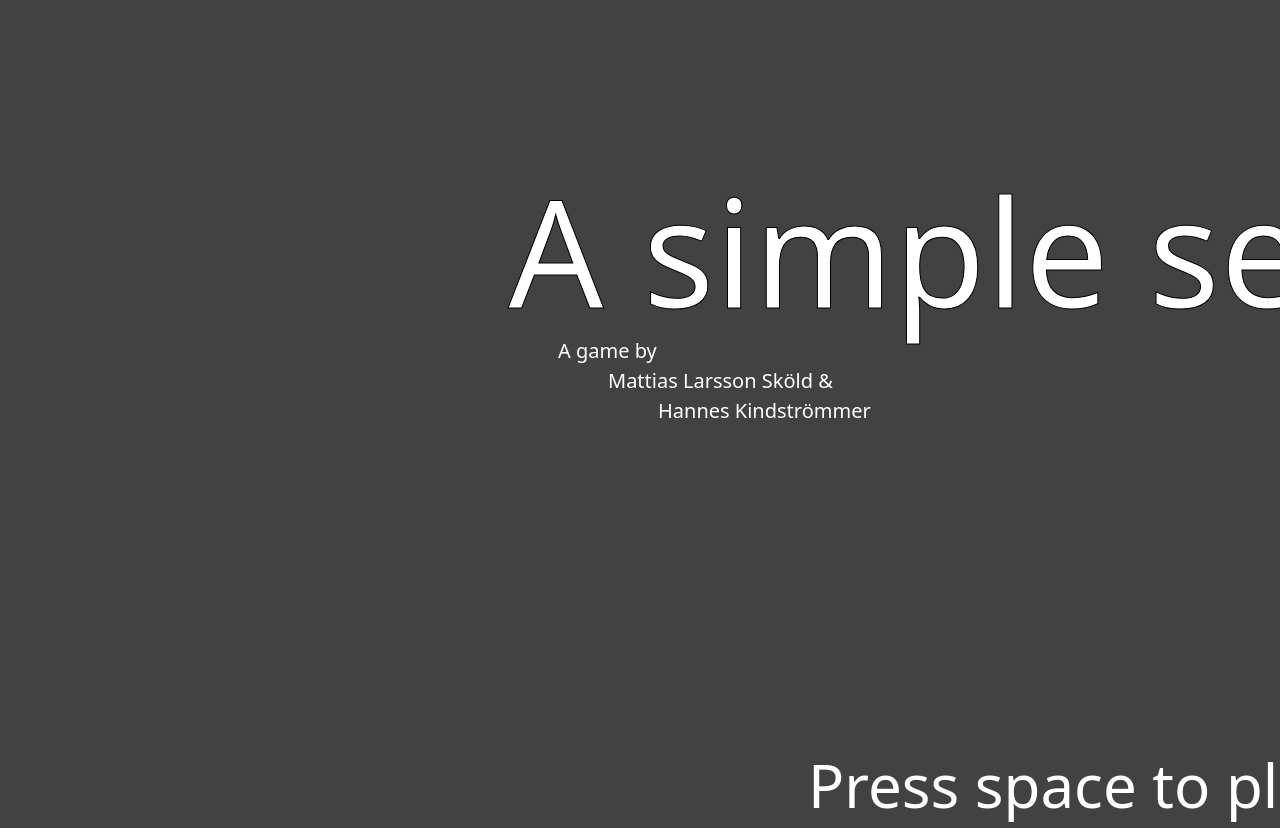
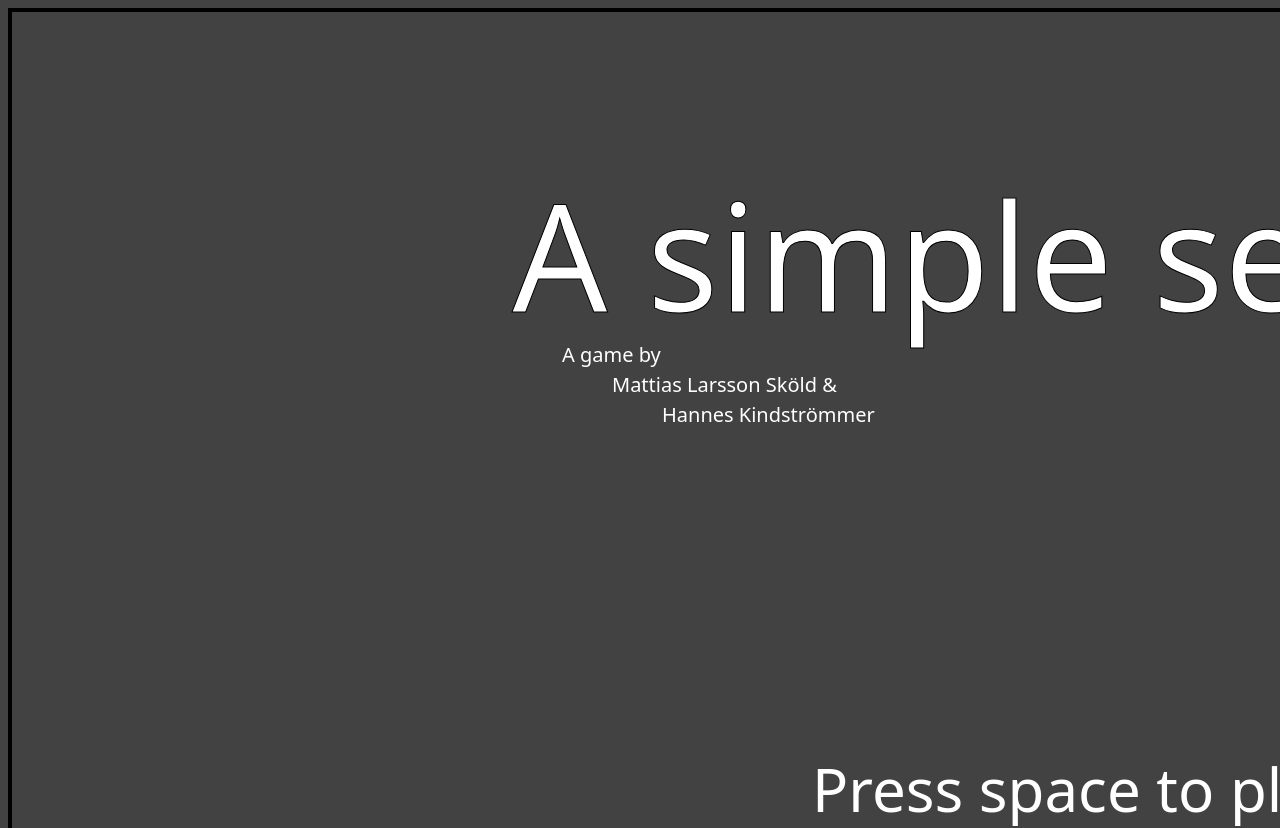
Before and after one commit to mls-m5/serpent, a website built with webpack: page src/index.html in a window 1280 px wide. Shown: the top 828 px of the page. Built offline with nearby package versions, Linux system fonts and the light colour scheme.

Commit message:
Add border to game

```diff
--- a/src/gfx.ts
+++ b/src/gfx.ts
@@ -24,6 +24,7 @@ export class Gfx {
         this.canvas.height = 1080;
         this.canvas.style.width = '1920px';
         this.canvas.style.height = '1080px';
+        this.canvas.style.border = '4px solid black';
 
 
         this.sprites = new Sprites(body);
--- a/src/index.html
+++ b/src/index.html
@@ -2,7 +2,11 @@
 <html>
   <head>
     <meta charset="utf-8"/>
-    <style src="/assets/style.css" type="stylesheet"></style>
+    <style type="stylesheet">
+      canvas{
+        border: 4px solid black;
+      }
+    </style>
   </head>
   <body>
   </body>
```
